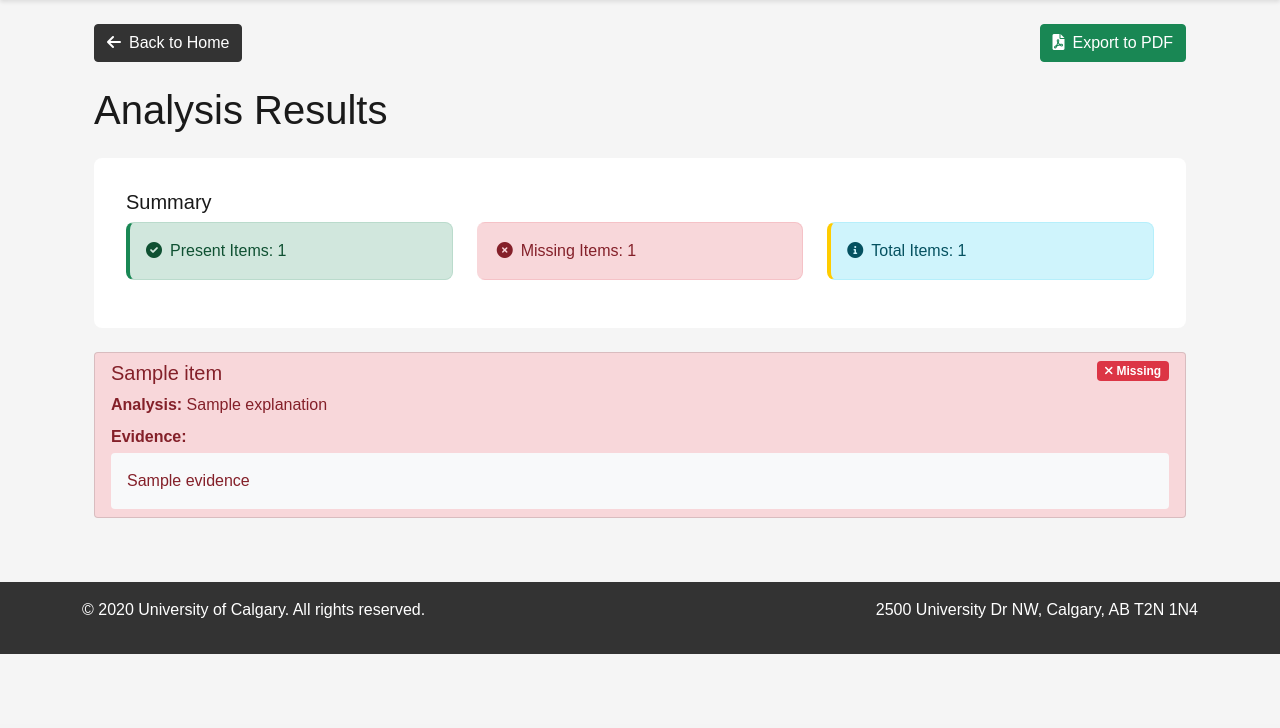
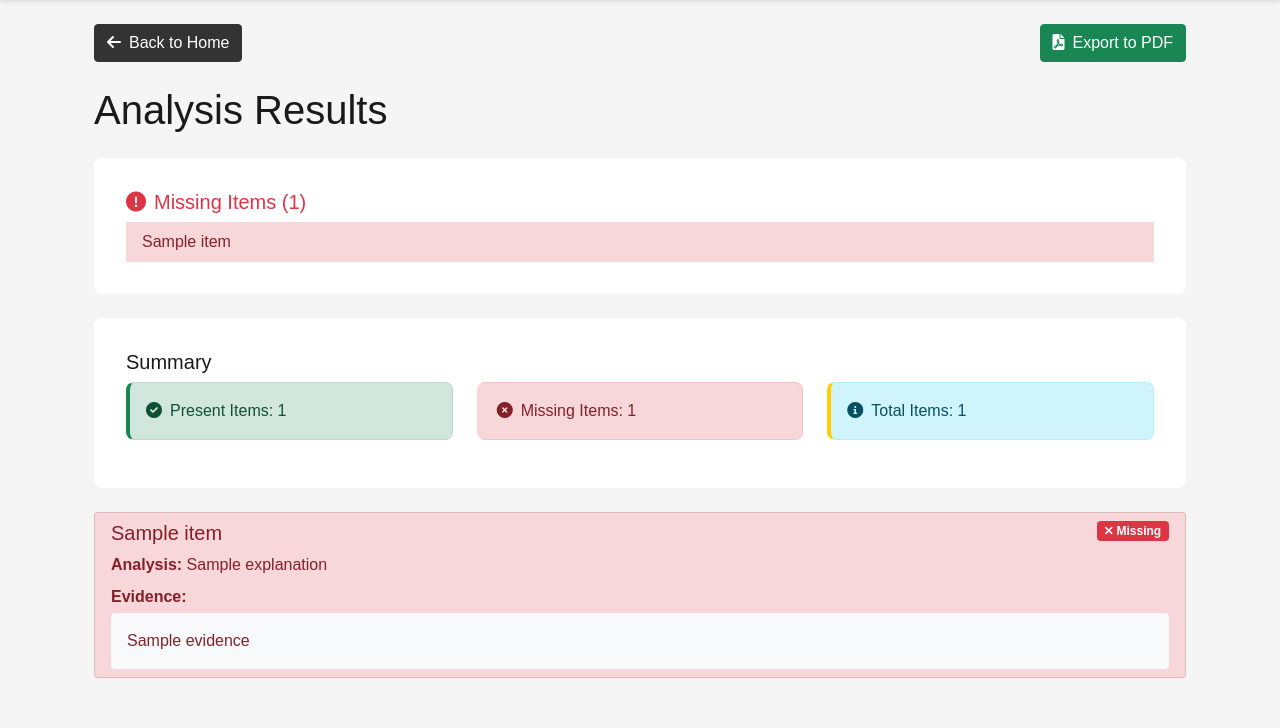
Before and after one commit to cpatsula02/Syllabus-Sync, a Flask app: template templates/results.html in a window 1280 px wide. Shown: the part 76-804 px from the top of the page. Before the commit the page ends 730 px from the top, so only its background shows below. Run offline with Flask 3, Linux system fonts and the light colour scheme; the template is opened without the code that fills it: most values are stand-ins (such as "Sample title", 1, 10 or a date in 2020); some libraries are stand-ins or nearby versions.

Commit message:
Assistant checkpoint: Add missing items summary to results page
Assistant generated file changes:
- templates/results.html: Add missing items summary section

---

User prompt:

Can we create a feature that shows me all missing items in bullet point at the top of the results pge

Replit-Commit-Author: Assistant
Replit-Commit-Session-Id: 6e465c49-e587-4efa-9c34-74b9ed04f2cf

```diff
--- a/templates/results.html
+++ b/templates/results.html
@@ -19,6 +19,25 @@
     </div>
 
     <h1 class="mb-4">Analysis Results</h1>
+
+    {% if missing_count > 0 %}
+    <div class="card mb-4">
+        <div class="card-body">
+            <h5 class="card-title text-danger">
+                <i class="fas fa-exclamation-circle me-2"></i>Missing Items ({{ missing_count }})
+            </h5>
+            <ul class="list-group list-group-flush">
+                {% for result in results %}
+                    {% if not result.present %}
+                        <li class="list-group-item list-group-item-danger">
+                            {{ result.item }}
+                        </li>
+                    {% endif %}
+                {% endfor %}
+            </ul>
+        </div>
+    </div>
+    {% endif %}
 
     <div class="card mb-4">
         <div class="card-body">
```
